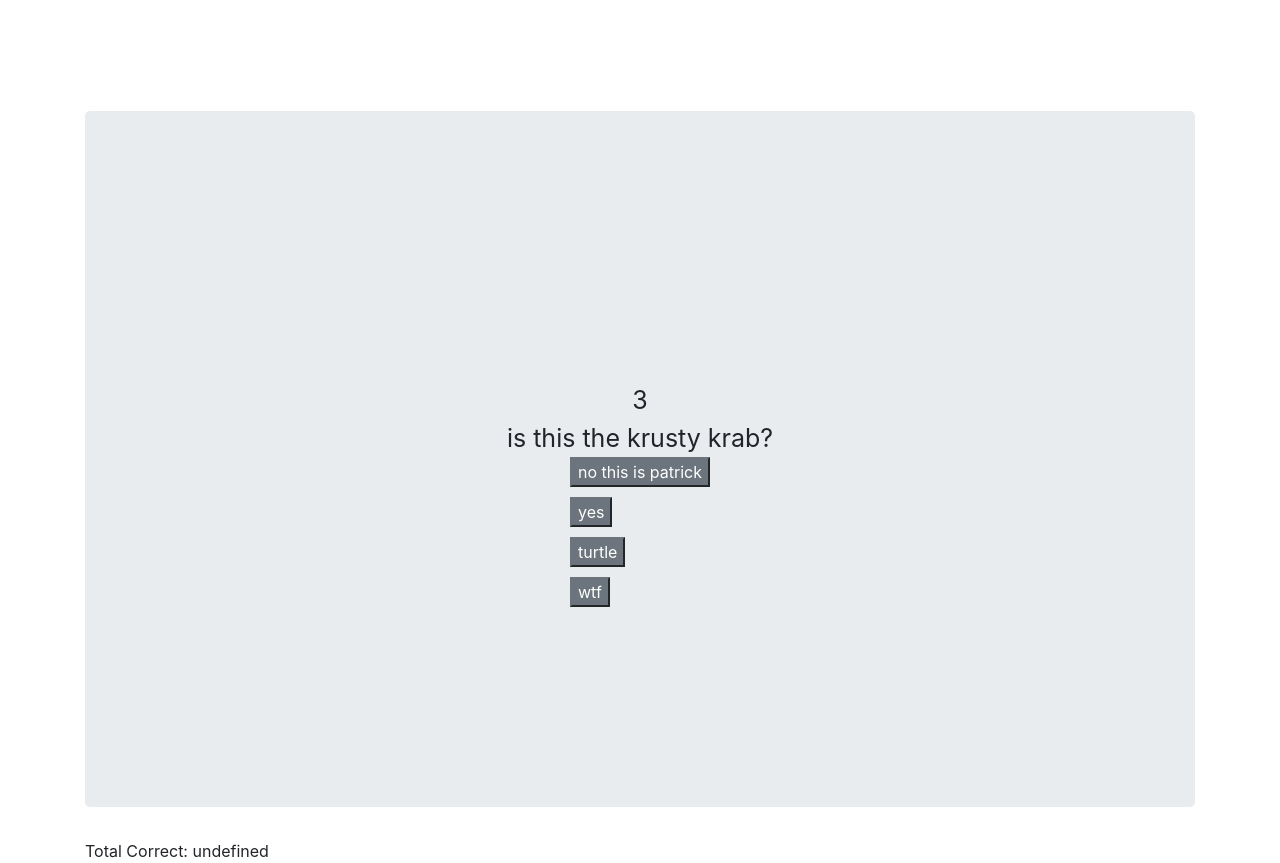
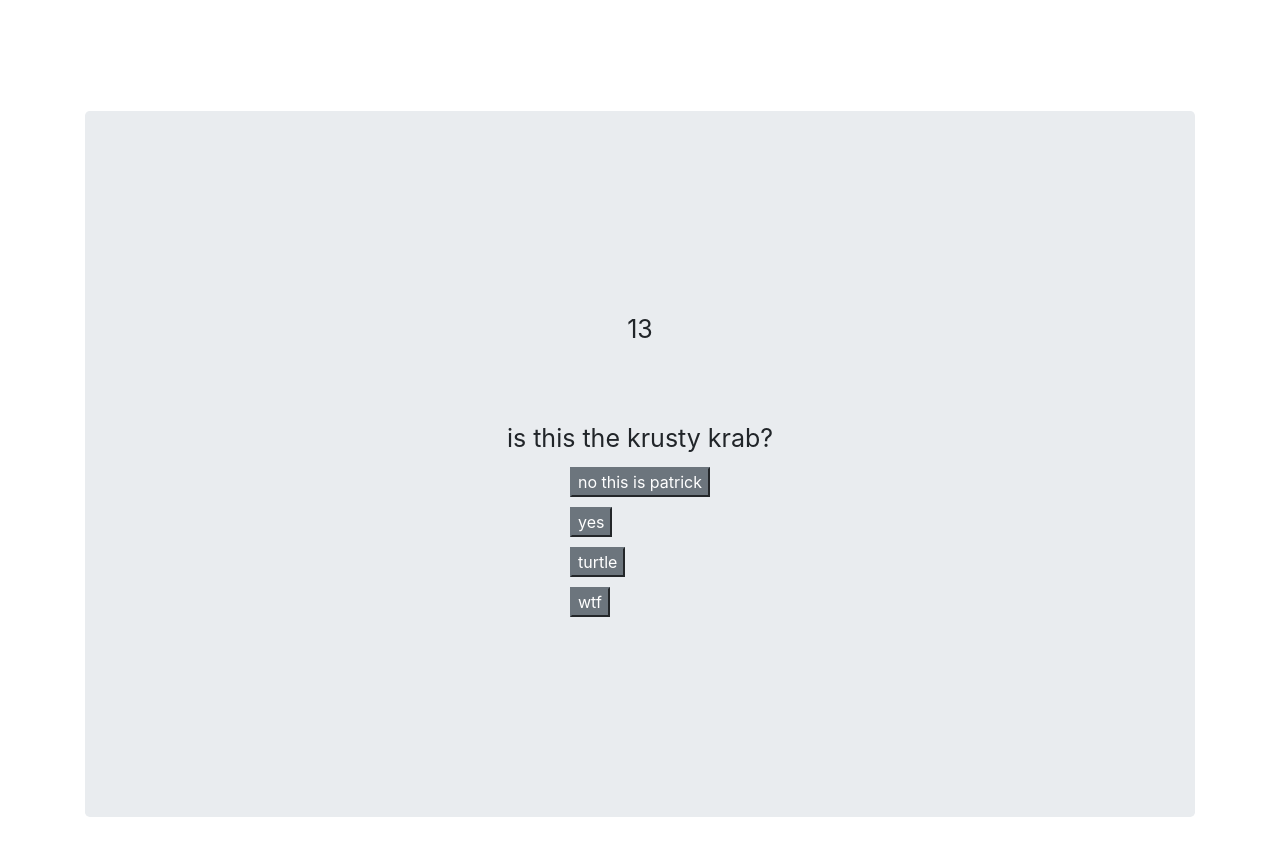
Before and after one commit to h-Benitez13/TriviaGame, a plain HTML site: page index.html in a window 1280 px wide. Both pictures are taken after a click on the button "Start". Drawn offline with nearby package versions, Linux system fonts and the light colour scheme.

Commit message:
clickable buttons for question1

```diff
--- a/Assets/css/style.css
+++ b/Assets/css/style.css
@@ -6,3 +6,8 @@
     font-size: 25px;
 
 }
+
+.btn-secondary{
+    margin-top: 10px;
+
+}
--- a/Assets/javascript/app.js
+++ b/Assets/javascript/app.js
@@ -2,7 +2,7 @@
 // empty variables for correctAnswers, wrongAnswers, intervalID (to call later)
 // and finally ones where the user ran out of time
 
-var time = 5;
+var time =15;
 
 // gotta stick with what you know kid
 var questions = {
@@ -42,6 +42,8 @@ console.log(questions.q1);
 // once the game starts everything should eventually go in'herrrr
 function startGame() {
 
+    $('.possAns').hide();
+
     // as the page loads, there will have the amazing title
     // the startgame button
     // maybe ill add another button for motivational music but time will tell
@@ -55,6 +57,7 @@ function startGame() {
             $('.titleGame').remove();
             // i want it to run question 1
             quest1();
+            questOptions();
             // set the time count to inc/dec by 1 second
             intervalId = setInterval(timeCount, 1000);
 
@@ -67,6 +70,8 @@ function startGame() {
 
     function quest1() {
 
+
+
         // create a new div to include the question
         var newDiv = $('<div class="quest_q1" style="font-size: 25px;">');
         // print the question on the html
@@ -75,30 +80,7 @@ function startGame() {
         // optionA
         // create a new div to contain the button
 
-        var optionA = $('<button class="A  btn-secondary" /button>');
-        // print the question on the button
-        optionA.html(questions.qa);
-        // append the div from the hmtl to the new div created here
-        $('.possAns').append(optionA);
 
-        // repeat this method for options B-D
-
-        // option B
-        var optionB = $('<button class="B btn-secondary" style="margin-top: 10px;"/button>');
-        optionB.html(questions.qb);
-        $('.possAns').append(optionB);
-
-
-        // option C
-        var optionC = $('<button class="B btn-secondary" style="margin-top: 10px;"/button>');
-        optionC.html(questions.qc);
-        $('.possAns').append(optionC);
-
-        // option D
-
-        var optionD = $('<button class="B btn-secondary" style="margin-top: 10px;"/button>');
-        optionD.html(questions.qd);
-        $('.possAns').append(optionD);
 
         // append the question div inside the button container so it takes
         // the position of the question
@@ -108,6 +90,64 @@ function startGame() {
 
 
     }
+    // function specifically for options of quest1
+    function questOptions() {
+        $('.possAns').show()
+        var optionA = $('.optionA');
+        // print the question on the button
+        optionA.html(questions.qa);
+        // append the div from the hmtl to the new div created here
+        $('.possAns').append(optionA);
+
+        // repeat this method for options B-D
+
+        // option B
+        var optionB = $('.optionB');
+        optionB.html(questions.qb);
+        $('.possAns').append(optionB);
+
+
+        // option C
+        var optionC = $('.optionC');
+        optionC.html(questions.qc);
+        $('.possAns').append(optionC);
+
+        // option D
+
+        var optionD = $('.optionD');
+        optionD.html(questions.qd);
+        $('.possAns').append(optionD);
+
+    }
+    // rename the options to be able to call them within the function!
+    var optionA = 'no this is patrick';
+    var optionB = questions.qb;
+    var optionC= questions.qc;
+    var optionD= questions.qd;
+
+    // fucntion to run clickable buttons
+    function optionFunk() {
+        $('.optionA').click(function() {
+            if(optionA === questAnswers.q1 ) {
+                console.log("TRRUE");
+            }
+        })
+        $('.optionB').click(function(){
+            if(optionB){
+                console.log("false")
+            }
+        })
+        $('.optionC').click(function(){
+            if(optionB){
+                console.log("false")
+            }
+        })
+        $('.optionD').click(function(){
+            if(optionB){
+                console.log("false")
+            }
+        })
+    } optionFunk();
 
 
 
@@ -139,22 +179,23 @@ function startGame() {
 
 
 
+
         // function to for the end of the game
         // total number of correct answers
         // total incorrect answers
         // total answers ran out of time
 
-        function finalScore() {
-            $('.correct').html("Total Correct: " + correctAnswer);
-            console.log(correctAnswer);
-            $('incorrect').html("Total Incorrect: " + wrongAnswers);
-            console.log(wrongAnswers);
-            $('not-answered').html("Not Answered: " + didNotAnswer);
-            console.log(didNotAnswer);
+        // function finalScore() {
+        //     $('.correct').html("Total Correct: " + correctAnswer);
+        //     console.log(correctAnswer);
+        //     $('incorrect').html("Total Incorrect: " + wrongAnswers);
+        //     console.log(wrongAnswers);
+        //     $('not-answered').html("Not Answered: " + didNotAnswer);
+        //     console.log(didNotAnswer);
 
 
-        }
-        finalScore();
+        // }
+        // finalScore();
     }
     gamePlay();
 
--- a/index.html
+++ b/index.html
@@ -19,14 +19,19 @@
     <div class="container">
         <div class="jumbotron text-center" style="margin-top: 10%; padding: 200px;">
             <h1 class="titleGame"> TRIVIA GAME</h1>
+            <div class="timeLeft"></div>
             <div class="btnContainer" style="margin-top: 10%;">
-                    <div class="timeLeft"></div>
             </div>
-                <div class="allQuestions">
+
             <div class="possAns btn-group-vertical">
+                <button class="optionA btn-secondary"></button>
+                <button class="optionB btn-secondary"></button>
+                <button class="optionC btn-secondary"></button>
+                <button class="optionD btn-secondary"></button>
+
             </div>
-                </div>
-                <button type="button" class="btn btn-default btn-lg btn-primary startBtn" >Start</button>
+
+            <button type="button" class="btn btn-default btn-lg btn-primary startBtn">Start</button>
 
         </div>
         <div class="correct"></div>
```
Lines whose indentation alone changed are shown as unchanged.
